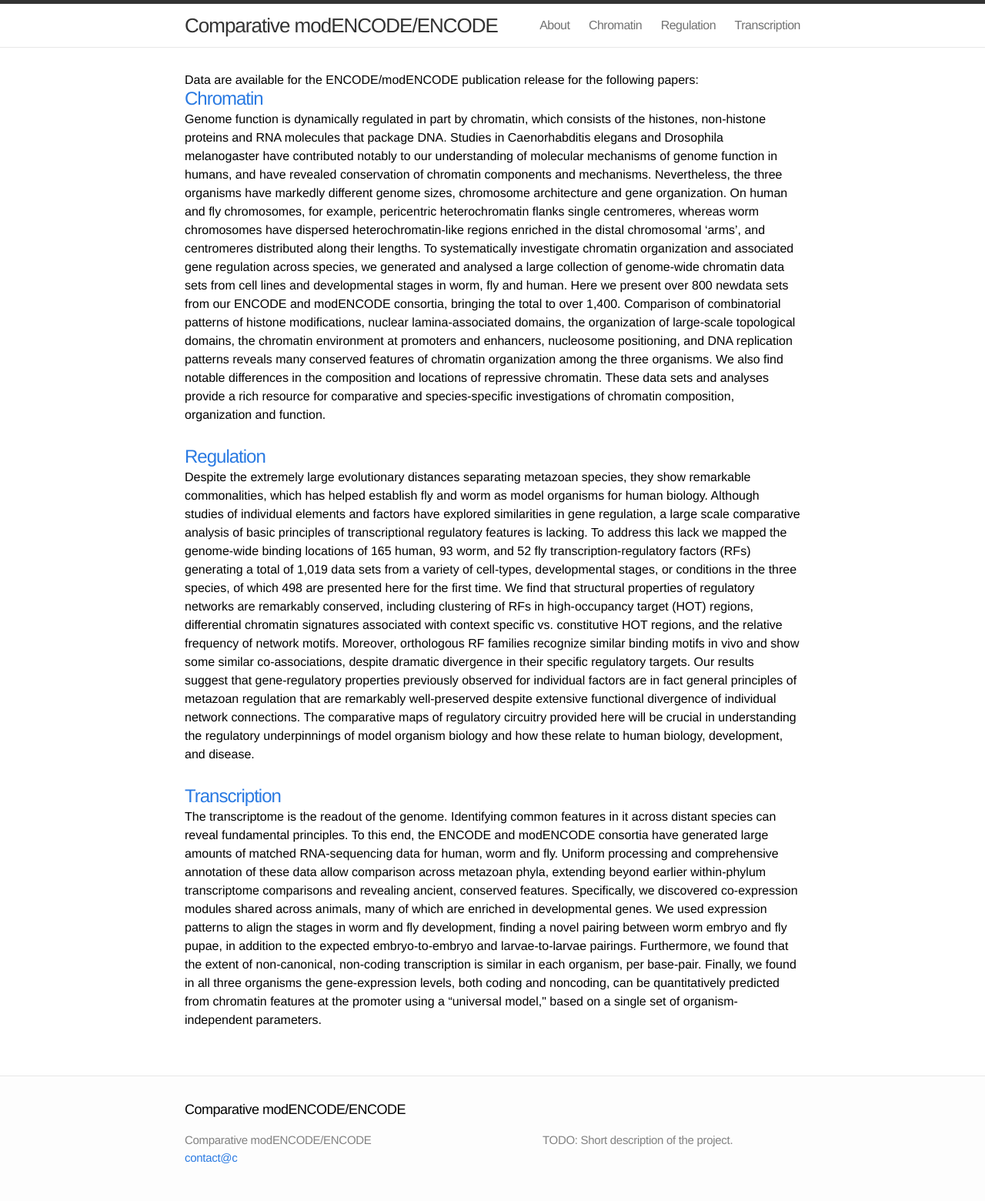
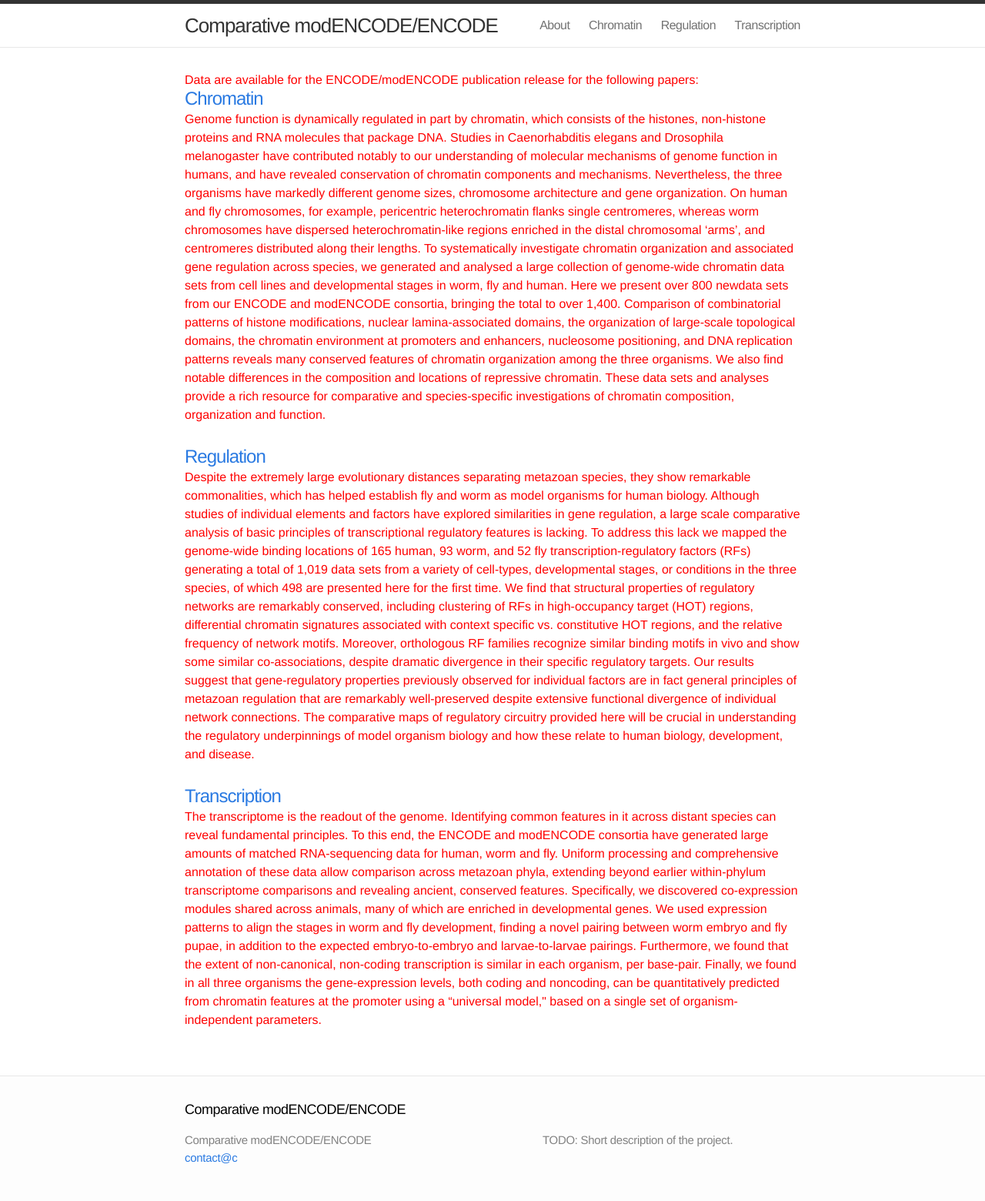
Before and after one commit to parklab/comparative-website, a Jekyll site: the page built from index.html, in a window 1280 px wide. Shown: the whole page at 77% size. Built offline with Jekyll 4.4.1, drawn with Linux system fonts in a browser that asks for light colours.

Commit message:
Now using Jekyll SASS integration.

```diff
--- a/_config.yml
+++ b/_config.yml
@@ -2,7 +2,7 @@
 title: Comparative modENCODE/ENCODE
 email: contact@c
 description: "TODO: Short description of the project."
-baseurl: "http://parklab.github.io/comparative-website"
+#baseurl: "http://parklab.github.io/comparative-website"
 url: "http://encodeproject.org/comparative"
 twitter_username:
 github_username:
--- a/_includes/head.html
+++ b/_includes/head.html
@@ -8,5 +8,6 @@
 
     <!-- Custom CSS -->
     <link rel="stylesheet" href="{{ "/css/main.css" | prepend: site.baseurl }}">
+    <link rel="stylesheet" href="{{ "/css/site.css" | prepend: site.baseurl }}">
 
 </head>
--- /dev/null
+++ b/_sass/_grid-settings.scss
@@ -0,0 +1,11 @@
+@import 'neat/neat-helpers'; // or 'neat-helpers' when in Rails
+
+// Change the grid settings
+$column: 90px;
+$gutter: 30px;
+$grid-columns: 10;
+$max-width: em(1088);
+
+// Define your breakpoints
+$tablet: new-breakpoint(max-width 768px 8);
+$mobile: new-breakpoint(max-width 480px 4);
--- a/_sass/base/_base.scss
+++ b/_sass/base/_base.scss
@@ -5,7 +5,7 @@
 @import 'variables';
 
 // Neat Settings -- uncomment if using Neat -- must be imported before Neat
-// @import 'grid-settings';
+@import 'grid-settings';
 
 // Mixins
 @import 'mixins/flash';
--- /dev/null
+++ b/css/site.scss
@@ -0,0 +1,10 @@
+---
+---
+
+@import 'grid-settings';
+
+$red: #f00;
+
+p {
+  color: $red;
+}
```
Also changed, not shown: 1 other file.
